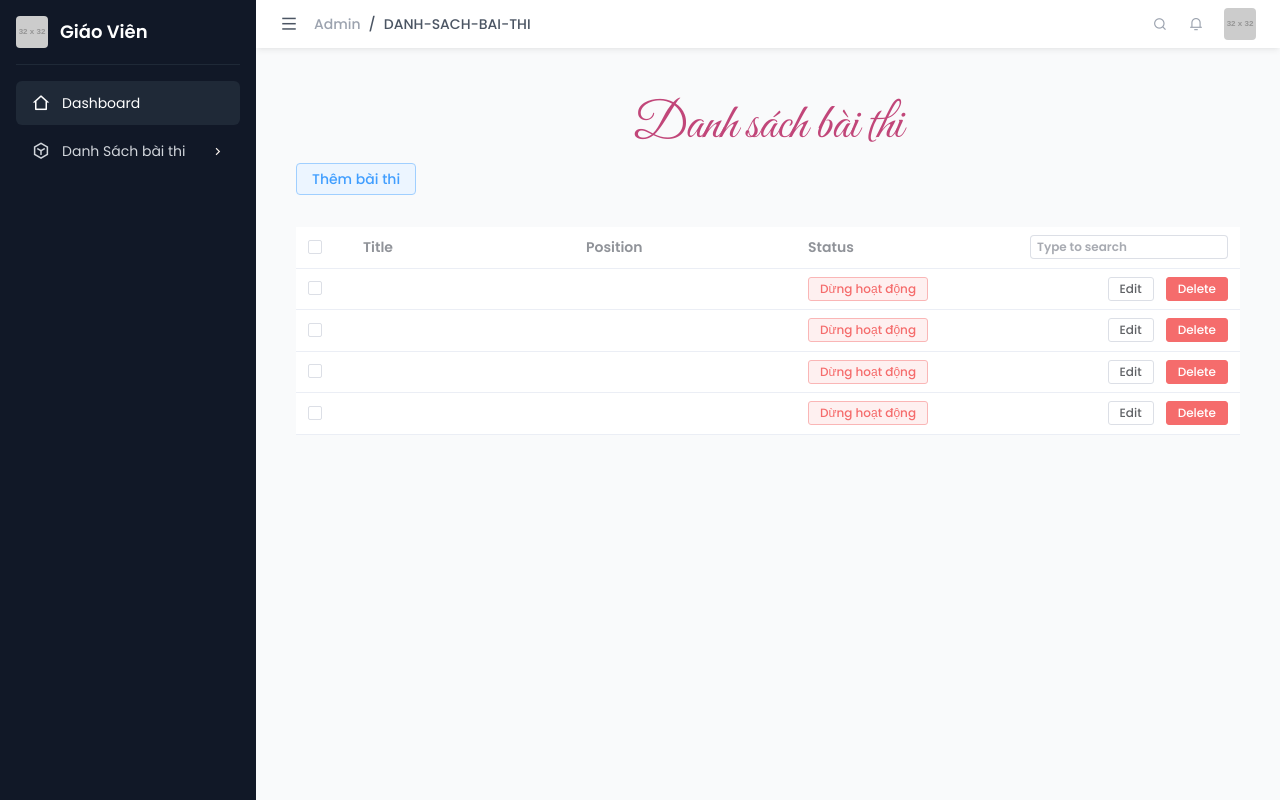
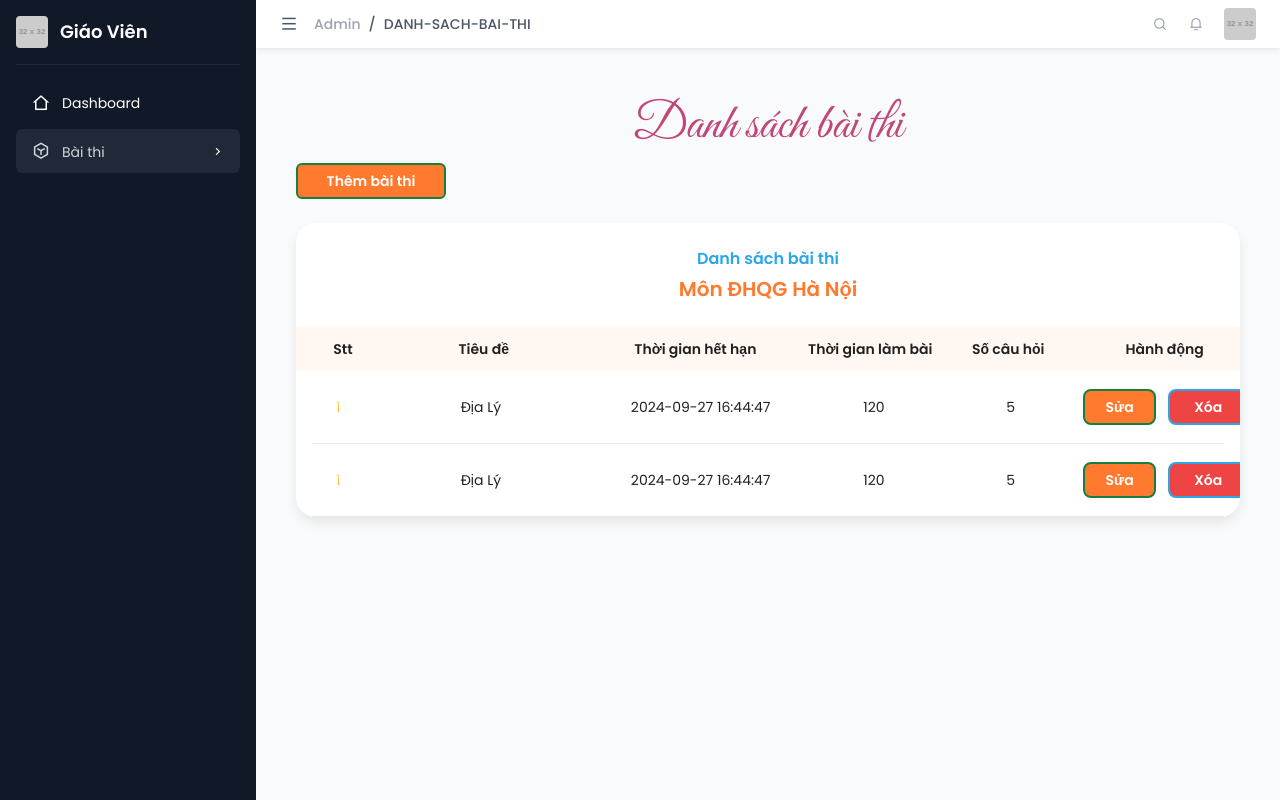
Before and after one commit to LaDucHiep2003/Mini_Project, a Vue app: page /admin/danh-sach-bai-thi in a window 1280 px wide. Built offline with nearby package versions, Linux system fonts and the light colour scheme; what oh-vue-icons would draw is missing.

Commit message:
update list exam and create exam

```diff
--- a/src/components/Admin/BaiThi/DanhSachBaiThi.vue
+++ b/src/components/Admin/BaiThi/DanhSachBaiThi.vue
@@ -4,104 +4,64 @@
     <div class="text-[50px] text-color-11 font-great text-center">
       Danh sách bài thi
     </div>
-    <div class="bg-color-white flex justify-between">
-      <RouterLink :to="{ name : 'Home'}">
-        <el-button type="primary" plain>Thêm bài thi</el-button>
-      </RouterLink>
+    <RouterLink :to="{ name : 'them-bai-thi'}">
+      <button class="min-h-9 w-[150px] border-2 border-green-700 font-semibold px-2 text-sm
+               rounded-md bg-color-2 text-white transition-all duration-500 hover:translate-y-[-6px]">Thêm bài thi</button>
+    </RouterLink>
+
+    <div class="pt-6">
+      <div class="bg-white rounded-[20px] overflow-hidden shadow-shadow-1">
+        <div class="text-center pt-6 ">
+          <div class="text-color-3 text-base font-semibold mb-1">Danh sách bài thi </div>
+          <div class="text-xl font-semibold text-color-2">Môn ĐHQG Hà Nội</div>
+          <div class="flex justify-between mt-6 p-3 bg-color-6">
+            <div class="text-sm font-semibold min-w-[70px]">Stt</div>
+            <div class="text-sm font-semibold min-w-[23%]">Tiêu đề</div>
+            <div class="text-sm font-semibold min-w-[23%]">Thời gian hết hạn</div>
+            <div class="text-sm font-semibold min-w-[15%]">Thời gian làm bài</div>
+            <div class="text-sm font-semibold min-w-[15%]">Số câu hỏi</div>
+            <div class="text-sm font-semibold min-w-[19%]">Hành động</div>
+          </div>
+        </div>
+        <div class="px-4">
+          <ul>
+            <li class="flex items-center py-3 text-sm border-b border-color-7 justify-between text-center">
+              <div class="min-w-5 px-6 bg-custom_1">1</div>
+              <div class="flex justify-center items-center text-center h-12 ml-4 mr-[10px] min-w-[23%] w-2/12">Địa Lý</div>
+              <div class="overflow-hidden line-clamp-1 overflow-ellipsis break-words text-center min-h-5 min-w-[23%]">2024-09-27 16:44:47</div>
+              <div class="px-1 min-w-[15%] break-words text-sm">120</div>
+              <div class="px-1 min-w-[15%] break-words text-sm">5</div>
+              <div class="px-1 break-words text-sm min-w-[19%]">
+                <div class="flex justify-center items-center gap-3">
+                  <button class="min-h-9 w-24 border-2 border-green-700 font-semibold px-2 text-sm
+                                rounded-lg bg-color-2 text-white transition-all duration-500 hover:translate-y-[-6px]">Sửa</button>
+                  <button class="min-h-9 w-24 border-2 border-color-3 text-white font-semibold bg-red-500 px-5 text-sm
+                                rounded-lg transition-all duration-500 hover:translate-y-[-6px]">Xóa</button>
+                </div>
+              </div>
+            </li>
+            <li class="flex items-center py-3 text-sm border-b border-color-7 justify-between text-center">
+              <div class="min-w-5 px-6 bg-custom_1">1</div>
+              <div class="flex justify-center items-center text-center h-12 ml-4 mr-[10px] min-w-[23%] w-2/12">Địa Lý</div>
+              <div class="overflow-hidden line-clamp-1 overflow-ellipsis break-words text-center min-h-5 min-w-[23%]">2024-09-27 16:44:47</div>
+              <div class="px-1 min-w-[15%] break-words text-sm">120</div>
+              <div class="px-1 min-w-[15%] break-words text-sm">5</div>
+              <div class="px-1 break-words text-sm min-w-[19%]">
+                <div class="flex justify-center items-center gap-3">
+                  <button class="min-h-9 w-24 border-2 border-green-700 font-semibold px-2 text-sm
+                                rounded-lg bg-color-2 text-white transition-all duration-500 hover:translate-y-[-6px]">Sửa</button>
+                  <button class="min-h-9 w-24 border-2 border-color-3 text-white font-semibold bg-red-500 px-5 text-sm
+                                rounded-lg transition-all duration-500 hover:translate-y-[-6px]">Xóa</button>
+                </div>
+              </div>
+            </li>
+          </ul>
+        </div>
+      </div>
     </div>
-    <div class="pt-8">
-  <!--    <div class="m-4">-->
-  <!--      <el-select-->
-  <!--          v-model="value"-->
-  <!--          value-key="id"-->
-  <!--          placeholder="Sắp xếp"-->
-  <!--          style="width: 240px"-->
-  <!--      >-->
-  <!--        <el-option-->
-  <!--            v-for="item in options"-->
-  <!--            :key="item.id"-->
-  <!--            :label="item.label"-->
-  <!--            :value="item"-->
-  <!--        />-->
-  <!--      </el-select>-->
-  <!--    </div>-->
-      <el-table :data="filterTableData">
-        <el-table-column type="selection" width="55" />
-        <el-table-column label="Title" prop="title" />
-        <el-table-column label="Position" prop="position" />
-        <el-table-column label="Status" prop="status">
-          <template #default="scope">
-            <el-button v-if="scope.row.status === 'active'" type="success" plain size="small" >Hoạt động</el-button>
-            <el-button v-else type="danger" plain size="small" >Dừng hoạt động</el-button>
-          </template>
-        </el-table-column>
-        <el-table-column align="right">
-          <template #header>
-            <el-input size="small" placeholder="Type to search" />
-          </template>
-          <template #default="scope">
-            <el-button size="small">
-              <RouterLink :to="`/admin/edit-category/${scope.row.id}`">
-                Edit
-              </RouterLink>
-            </el-button>
-            <el-button
-                size="small"
-                type="danger"
-            >
-              Delete
-            </el-button>
-          </template>
-        </el-table-column>
-      </el-table>
-    </div>
+
   </div>
 </template>
 
-<script lang="ts" setup>
-import { computed, ref } from 'vue'
-
-interface User {
-  date: string
-  name: string
-  address: string
-}
-
-const search = ref('')
-const filterTableData = computed(() =>
-    tableData.filter(
-        (data) =>
-            !search.value ||
-            data.name.toLowerCase().includes(search.value.toLowerCase())
-    )
-)
-const handleEdit = (index: number, row: User) => {
-  console.log(index, row)
-}
-const handleDelete = (index: number, row: User) => {
-  console.log(index, row)
-}
-
-const tableData: User[] = [
-  {
-    date: '2016-05-03',
-    name: 'Tom',
-    address: 'No. 189, Grove St, Los Angeles',
-  },
-  {
-    date: '2016-05-02',
-    name: 'John',
-    address: 'No. 189, Grove St, Los Angeles',
-  },
-  {
-    date: '2016-05-04',
-    name: 'Morgan',
-    address: 'No. 189, Grove St, Los Angeles',
-  },
-  {
-    date: '2016-05-01',
-    name: 'Jessy',
-    address: 'No. 189, Grove St, Los Angeles',
-  },
-]
+<script setup lang="ts">
 </script>
--- /dev/null
+++ b/src/components/Admin/BaiThi/ThemBaiThi.vue
@@ -0,0 +1,61 @@
+
+
+<template>
+  <div class="p-10 mx-auto">
+    <div class="text-[50px] text-color-11 font-great text-center">
+      Thêm bài thi
+    </div>
+    <RouterLink :to="{ name : 'danh-sach-bai-thi'}">
+      <button class="min-h-9 w-[150px] border-2 border-green-700 font-semibold px-2 text-sm
+               rounded-md bg-color-2 text-white transition-all duration-500 hover:translate-y-[-6px]">Danh Sách bài thi</button>
+    </RouterLink>
+    <div class="pt-6">
+      <div class="bg-white rounded-[20px] overflow-hidden shadow-shadow-1">
+        <div class="mt-2 px-5 py-5">
+          <div class="flex justify-between items-center gap-5 flex-wrap">
+            <div class="w-4/5">
+              <label for="title" class="text-lg font-medium text-color-4">Tiêu đề</label>
+              <div class="w-full h-12 rounded-lg border border-color-7 py-4 px-3 flex items-center mt-2">
+                <input placeholder="Nhập tiêu đề" id="title" class="outline-none ml-3 text-base w-full">
+              </div>
+            </div>
+            <div class="flex-1">
+              <label for="totalQues" class="text-lg font-medium text-color-4">Số câu hỏi</label>
+              <div class="w-full h-12 rounded-lg border border-color-7 py-4 px-3 flex items-center mt-2">
+                <input placeholder="Nhập số câu hỏi" id="totalQues" type="number" class="outline-none ml-3 text-base w-full">
+              </div>
+            </div>
+            <div class="w-4/5">
+              <label for="title" class="text-lg font-medium text-color-4">Tiêu đề</label>
+              <div class="w-full h-12 rounded-lg border border-color-7 py-4 px-3 flex items-center mt-2">
+                <input placeholder="Nhập tiêu đề" id="title" class="outline-none ml-3 text-base w-full">
+              </div>
+            </div>
+            <div class="flex-1">
+              <label for="totalQues" class="text-lg font-medium text-color-4">Thời gian làm bài (phút)</label>
+              <div class="w-full h-12 rounded-lg border border-color-7 py-4 px-3 flex items-center mt-2">
+                <input placeholder="Nhập số câu hỏi" id="totalQues" type="number" class="outline-none ml-3 text-base w-full">
+              </div>
+            </div>
+          </div>
+
+          <div class="w-full h-12 rounded-lg border border-color-7 py-4 px-3 flex items-center mt-5">
+            <v-icon name="fa-lock" scale="1.3" />
+            <input placeholder="Nhập lại mật khẩu " class="outline-none ml-3 text-base flex-1">
+          </div>
+          <div class="px-1 break-words text-sm min-w-[19%] mt-6">
+            <div class="flex justify-center items-center gap-6">
+              <button class="min-h-10 w-[160px] border-2 border-green-700 font-semibold px-2 text-base
+                                rounded-lg bg-color-2 text-white transition-all duration-500 hover:translate-y-[-6px]">Xác nhận</button>
+              <button class="min-h-10 w-[160px] border-2 border-color-3 text-white font-semibold bg-red-500 px-5 text-sm
+                                rounded-lg transition-all duration-500 hover:translate-y-[-6px]">Hủy</button>
+            </div>
+          </div>
+        </div>
+      </div>
+    </div>
+
+  </div>
+</template>
+<script setup lang="ts">
+</script>
--- a/src/components/partials/Header.vue
+++ b/src/components/partials/Header.vue
@@ -17,7 +17,7 @@
                     <div class="block p-0 relative item-menu">
                         <RouterLink to="/">
                             <div class="p-3 flex nav  items-center">
-                                <span class="transition-all duration-500">THCS</span>
+                                <span class="transition-all duration-500">THCS <i class="ri-arrow-down-s-line"></i></span>
                             </div>
                         </RouterLink>
                         <div class="w-[200px] bg-white absolute rounded shadow-shadow-1 z-[2] hidden navbar">
@@ -30,7 +30,7 @@
                     <div class="block p-0 relative item-menu">
                         <RouterLink to="/">
                             <div class="p-3 flex nav  items-center">
-                                <span class="transition-all duration-500">THPT</span>
+                                <span class="transition-all duration-500">THPT <i class="ri-arrow-down-s-line"></i></span>
                             </div>
                         </RouterLink>
                         <div class="w-[200px] bg-white absolute rounded shadow-shadow-1 z-[2] hidden navbar">
--- a/src/components/partials/SideBarAdmin.vue
+++ b/src/components/partials/SideBarAdmin.vue
@@ -7,9 +7,11 @@
     </a>
     <ul class="mt-4">
       <li class="mb-1 group active">
-        <RouterLink :to="{ name : 'dashboard'}" class="flex items-center py-2 px-4 text-gray-300 hover:bg-gray-950 hover:text-gray-100 rounded-md group-[.active]:bg-gray-800 group-[.active]:text-white group-[.selected]:bg-gray-950 group-[.selected]:text-gray-100">
-          <i class="ri-home-2-line mr-3 text-lg"></i>
-          <span class="text-sm">Dashboard</span>
+        <RouterLink :to="{ name : 'dashboard'}">
+          <div class="flex items-center py-2 px-4 hover:bg-gray-950 hover:text-gray-100 rounded-md text-white" :class="{ 'bg-gray-800 ': $route.name === 'dashboard' }">
+            <i class="ri-home-2-line mr-3 text-lg"></i>
+            <span class="text-sm">Dashboard</span>
+          </div>
         </RouterLink>
       </li>
       <li class="mb-1 group">
@@ -18,21 +20,23 @@
             <Disclosure v-slot="{ open }">
               <DisclosureButton
                   class="flex w-full justify-between items-center hover:bg-gray-950 hover:text-gray-100 rounded-md py-2 px-4"
+                  :class="{ 'bg-gray-800 ': $route.name === 'danh-sach-bai-thi' }"
               >
-                <RouterLink :to="{ name : 'danh-sach-bai-thi'}" class="flex items-center text-gray-300  group-[.active]:bg-gray-800 group-[.active]:text-white group-[.selected]:bg-gray-950 group-[.selected]:text-gray-100 sidebar-dropdown-toggle">
-                  <i class="ri-instance-line mr-3 text-lg"></i>
-                  <span class="text-sm">Danh Sách bài thi</span>
+                <RouterLink :to="{ name : 'danh-sach-bai-thi'}" class="flex items-center text-gray-300 ">
+                  <div>
+                    <i class="ri-instance-line mr-3 text-lg"></i>
+                    <span class="text-sm">Bài thi</span>
+                  </div>
                 </RouterLink>
                 <i class="ri-arrow-up-s-line text-color-6" :class="open ? 'rotate-180 transform' : 'rotate-90 transform'"></i>
               </DisclosureButton>
               <DisclosurePanel>
-
-                <ul class="pl-7 mt-2 group-[.selected]:block">
+                <ul class="pl-7 mt-2">
                   <li class="mb-4">
                     <RouterLink :to="{ name : 'danh-sach-bai-thi'}" class="text-gray-300 text-sm flex items-center hover:text-gray-100 before:contents-[''] before:w-1 before:h-1 before:rounded-full before:bg-gray-300 before:mr-3">Danh sách bài thi</RouterLink>
                   </li>
                   <li class="mb-4">
-                    <RouterLink to="/" class="text-gray-300 text-sm flex items-center hover:text-gray-100 before:contents-[''] before:w-1 before:h-1 before:rounded-full before:bg-gray-300 before:mr-3">Tạo bài thi</RouterLink>
+                    <RouterLink :to="{ name : 'them-bai-thi'}" class="text-gray-300 text-sm flex items-center hover:text-gray-100 before:contents-[''] before:w-1 before:h-1 before:rounded-full before:bg-gray-300 before:mr-3">Tạo bài thi</RouterLink>
                   </li>
                   <li class="mb-4">
                     <RouterLink to="/" class="text-gray-300 text-sm flex items-center hover:text-gray-100 before:contents-[''] before:w-1 before:h-1 before:rounded-full before:bg-gray-300 before:mr-3">Bài thi đã xóa</RouterLink>
--- a/src/router/index.js
+++ b/src/router/index.js
@@ -10,6 +10,7 @@ import TamDung from "@/components/LamBaiThi/TamDung.vue";
 import KetQua from "@/components/LamBaiThi/KetQua.vue";
 import DashBoard from "@/pages/Admin/DashBoard.vue";
 import DanhSachBaiThi from "@/pages/Admin/DanhSachBaiThi.vue";
+import ThemBaiThi from "@/pages/Admin/ThemBaiThi.vue";
 const routes = [
     {
       path: "/",
@@ -69,6 +70,11 @@ const routes = [
                 component: DanhSachBaiThi,
                 name : 'danh-sach-bai-thi'
             },
+            {
+                path: 'them-bai-thi',
+                component: ThemBaiThi,
+                name : 'them-bai-thi'
+            },
         ]
     },
 ]
--- /dev/null
+++ b/src/service/ExamService.js
@@ -0,0 +1,6 @@
+import { get, patch, post } from "../utils/request";
+
+export const getExams = async (page) => {
+    const result = await get(`exams?page=${page}`);
+    return result;
+}
--- a/src/utils/request.js
+++ b/src/utils/request.js
@@ -1,4 +1,4 @@
-const API_DOMAIN = "http://localhost/php/shop_online/be/api/"
+const API_DOMAIN = "http://localhost:3000/"
 
 export const get = async (patch) => {
     const response = await fetch(API_DOMAIN + patch);
```
Also changed, not shown: src/pages/Admin/ThemBaiThi.vue (added, +14 -0 lines).
